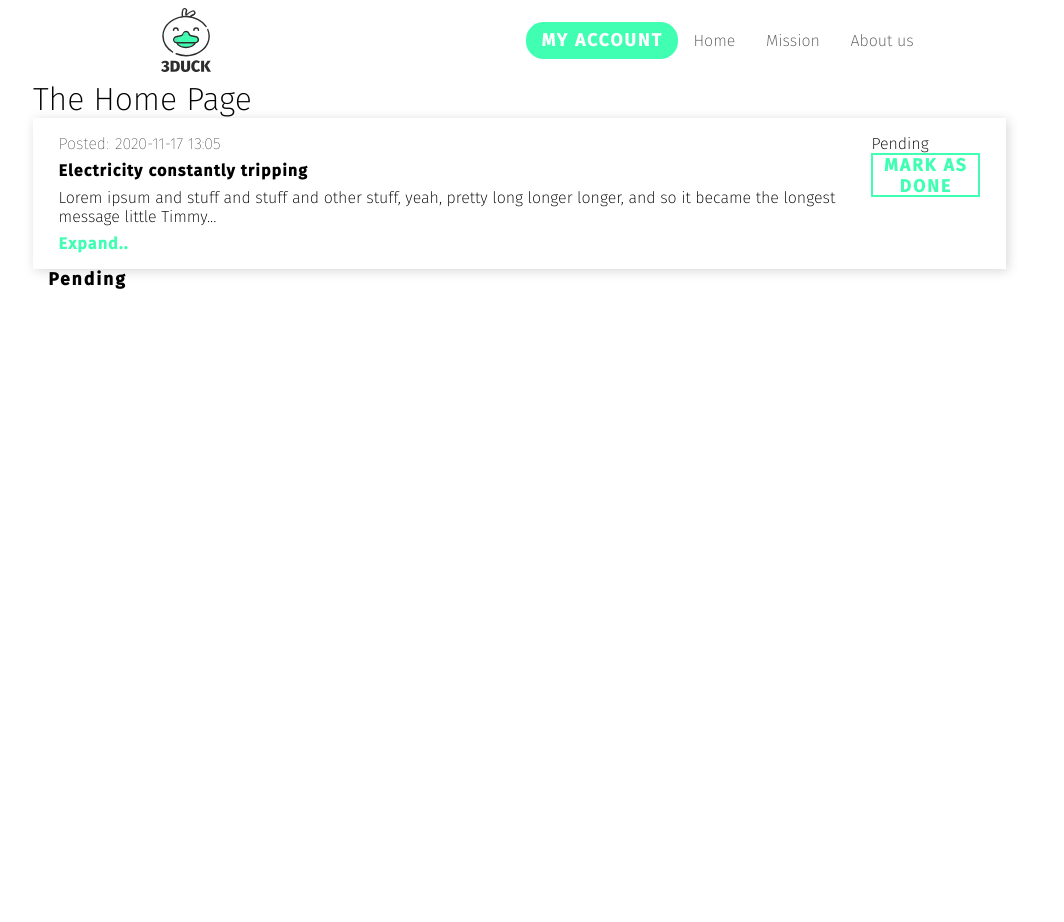
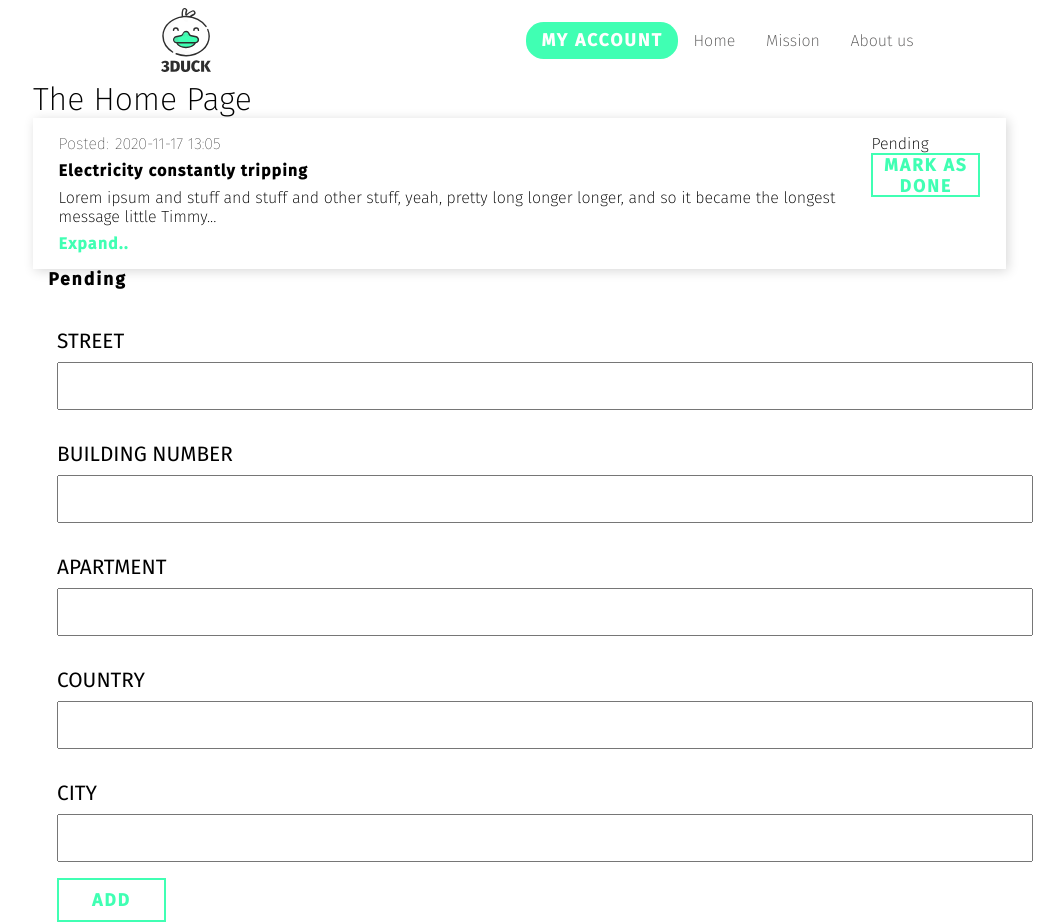
Before and after one commit to alex-robert888/UniHack-2020, a React (Create React App) app in the folder client/: page / in a window 1280 px wide. Shown: the whole page, without its empty margins (95-1159 px from the left). Before the commit the page ends 800 px from the top, so only its background shows below. Built offline with nearby package versions, Linux system fonts and the light colour scheme.

Commit message:
AddressForm

```diff
--- a/client/src/components/the-home-page/TheHomePage.js
+++ b/client/src/components/the-home-page/TheHomePage.js
@@ -4,6 +4,7 @@ import '../../style/classes.scss';
 import BaseIssueCard from '../base/BaseIssueCard';
 import BaseTagStatus from '../base/BaseTagStatus';
 import TheHeader from '../the-header/TheHeader';
+import AddressForm from '../the-landlord-page/TheAddressForm';
 
 const TheHomePage = () => {
 
@@ -24,6 +25,7 @@ const TheHomePage = () => {
             <BaseTagStatus
                 status="Pending"
             />
+            <AddressForm />
         </div>
     );
 }
--- /dev/null
+++ b/client/src/components/the-landlord-page/TheAddressForm.js
@@ -0,0 +1,21 @@
+import './TheAddressForm.scss';
+import '../../style/classes.scss';
+import '../base/BaseInputText';
+import BaseInputText from '../base/BaseInputText';
+
+const TheAddressForm = () => {
+    return (
+        <section className="address-section">
+            <form className="address-form glb-base-form">
+                <BaseInputText title="Street" type="text" valueUpdated={() => {}}/>
+                <BaseInputText title="Building Number" type="text" valueUpdated={() => {}}/>
+                <BaseInputText title="Apartment" type="text" valueUpdated={() => {}}/>
+                <BaseInputText title="Country" type="text" valueUpdated={() => {}}/>
+                <BaseInputText title="City" type="text" valueUpdated={() => {}}/>
+                <button className="glb-base-outlined-button">Add</button>
+            </form>
+        </section>
+    );
+}
+
+export default TheAddressForm;
--- /dev/null
+++ b/client/src/components/the-landlord-page/TheAddressForm.scss
@@ -0,0 +1,8 @@
+.address-section{
+
+}
+
+.address-form{
+    display: flex;
+    flex-direction: column;
+}
```
